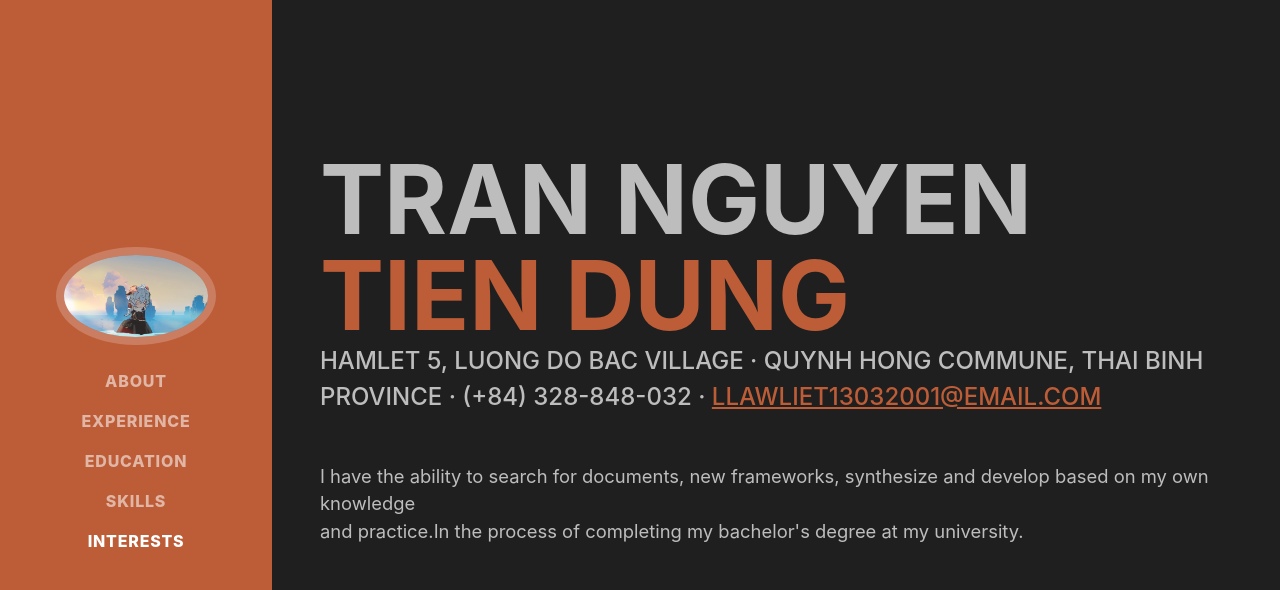
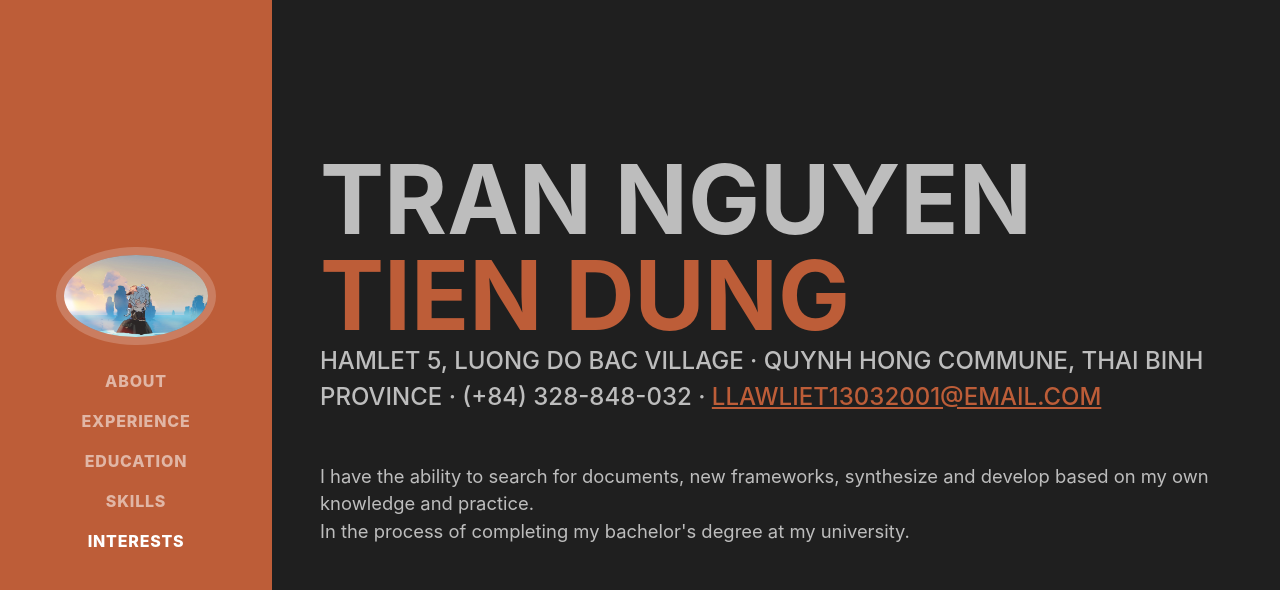
Before and after one commit to LLawliet13/cv, a plain HTML site: page index.html in a window 1280 px wide. Shown: the top 590 px of the page. Drawn offline with nearby package versions, Linux system fonts and the light colour scheme; a web font is replaced by a local one.

Commit message:
edit details

```diff
--- a/index.html
+++ b/index.html
@@ -49,7 +49,7 @@
                     hamlet 5, Luong Do Bac village · Quynh Hong commune, Thai Binh province · (+84) 328-848-032 ·
                     <a href="mailto:name@email.com">llawliet13032001@email.com</a>
                 </div>
-                <p class="lead mb-5">I have the ability to search for documents, new frameworks, synthesize and develop based on my own knowledge<br> and practice.In the process of completing my bachelor's degree at my university.</p>
+                <p class="lead mb-5">I have the ability to search for documents, new frameworks, synthesize and develop based on my own knowledge and practice.<br>In the process of completing my bachelor's degree at my university.</p>
                 <div class="social-icons">
                     <a class="social-icon" href="#!"><i class="fab fa-linkedin-in"></i></a>
                     <a class="social-icon" href="https://github.com/LLawliet13/LYuwind.github.io"><i class="fab fa-github"></i></a>
```
